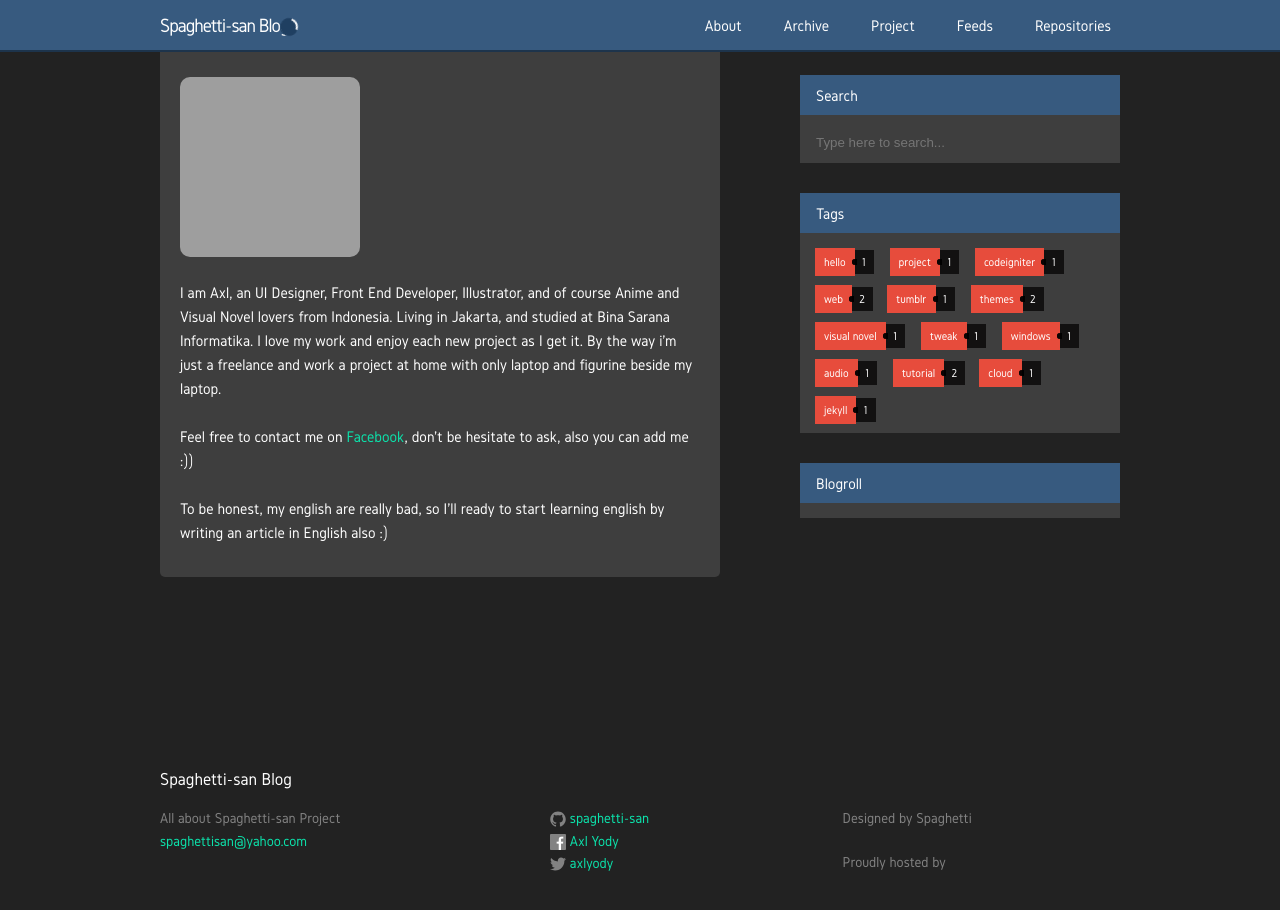
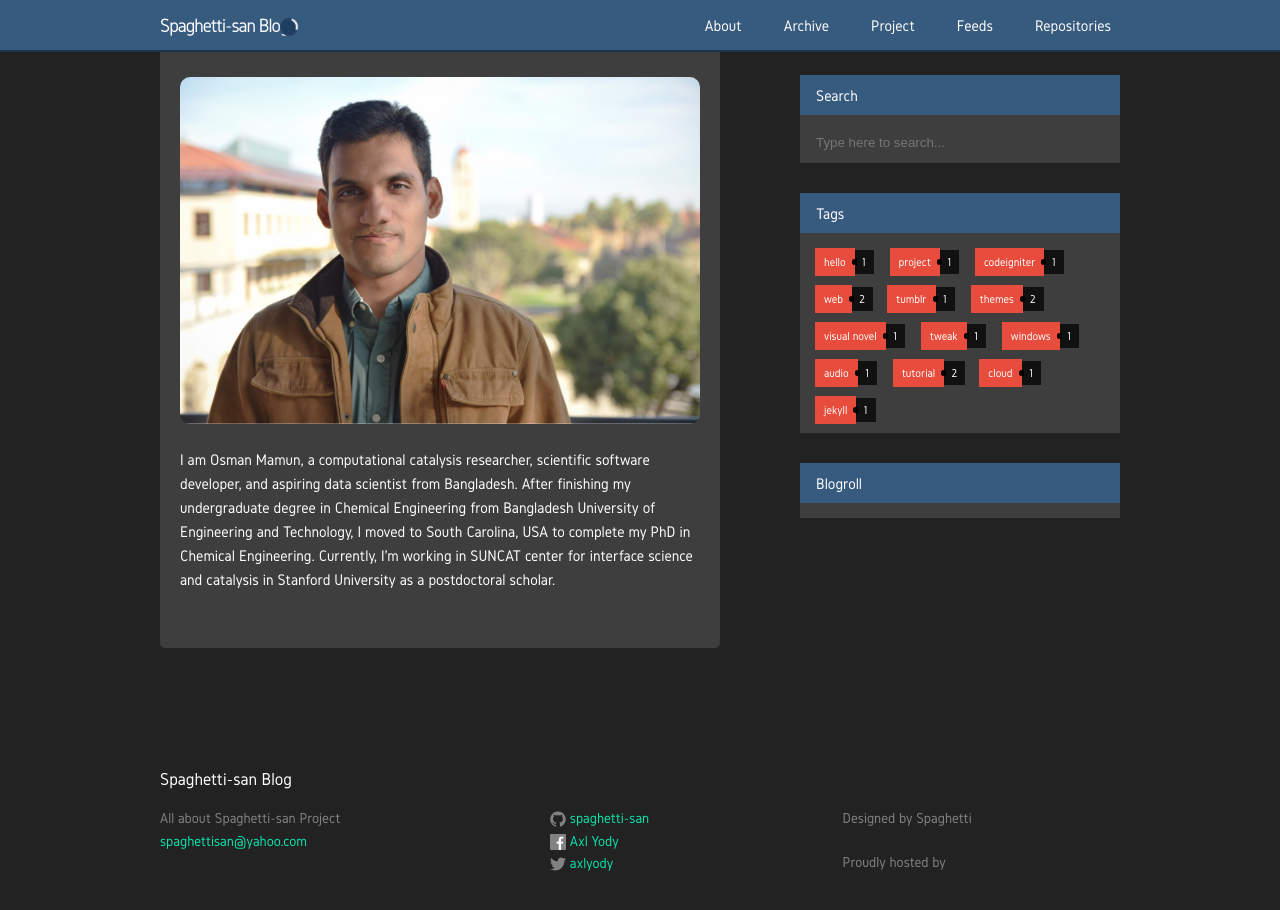
Before and after one commit to mamunm/mamunm.github.io, a Jekyll site: the page built from about.html, in a window 1280 px wide and 935 px high. Shown: the top 910 px of the window. Built offline with Jekyll 4.4.1, drawn with Linux system fonts in a browser that asks for light colours; nearby versions of some CDN libraries; comment, search, counter and statistics services are not loaded; a style sheet for code colours, icons or effects is not loaded; grey boxes are pictures that could not be loaded.

Commit message:
about me

```diff
--- a/about.html
+++ b/about.html
@@ -18,29 +18,20 @@ permalink: /about.html
     padding: 32px 20px;
     border-bottom-left-radius: 5px;
     border-bottom-right-radius: 5px;">
-<img src="https://avatars2.githubusercontent.com/u/8794792?v=3&s=180" style="border-radius:10px">
+<img src="images/profile_pic.png" style="border-radius:10px">
 
 
 <br><br>
-I am Axl, an UI Designer, Front End Developer, Illustrator, and of course Anime and Visual Novel lovers from Indonesia.
-Living in Jakarta, and studied at Bina Sarana Informatika.
-I love my work and enjoy each new project as I get it.
-By the way i'm just a freelance and work a project at home with only laptop and figurine beside my laptop.
+I am Osman Mamun, a computational catalysis researcher, scientific software developer,
+and aspiring data scientist from Bangladesh. After finishing my undergraduate degree in
+Chemical Engineering from Bangladesh University of Engineering and Technology, I moved
+to South Carolina, USA to complete my PhD in Chemical Engineering. Currently, I'm working
+in SUNCAT center for interface science and catalysis in Stanford University as a postdoctoral
+scholar.
 <br>
 <br>
 
-Feel free to contact me on <a href="https://www.facebook.com/profile.php?id=100007594726461">Facebook</a>, don't be hesitate to ask, also you can add me :))
-<br>
-<br>
-To be honest, my english are really bad, so I'll ready to start learning english by writing an article in English also :)
-
-
-
 </div>
-
-
-
-
 
 </div>
 
```
Also changed, not shown: images/profile_pic.png (added), tags.html (line endings or trailing spaces), 1 other file.
